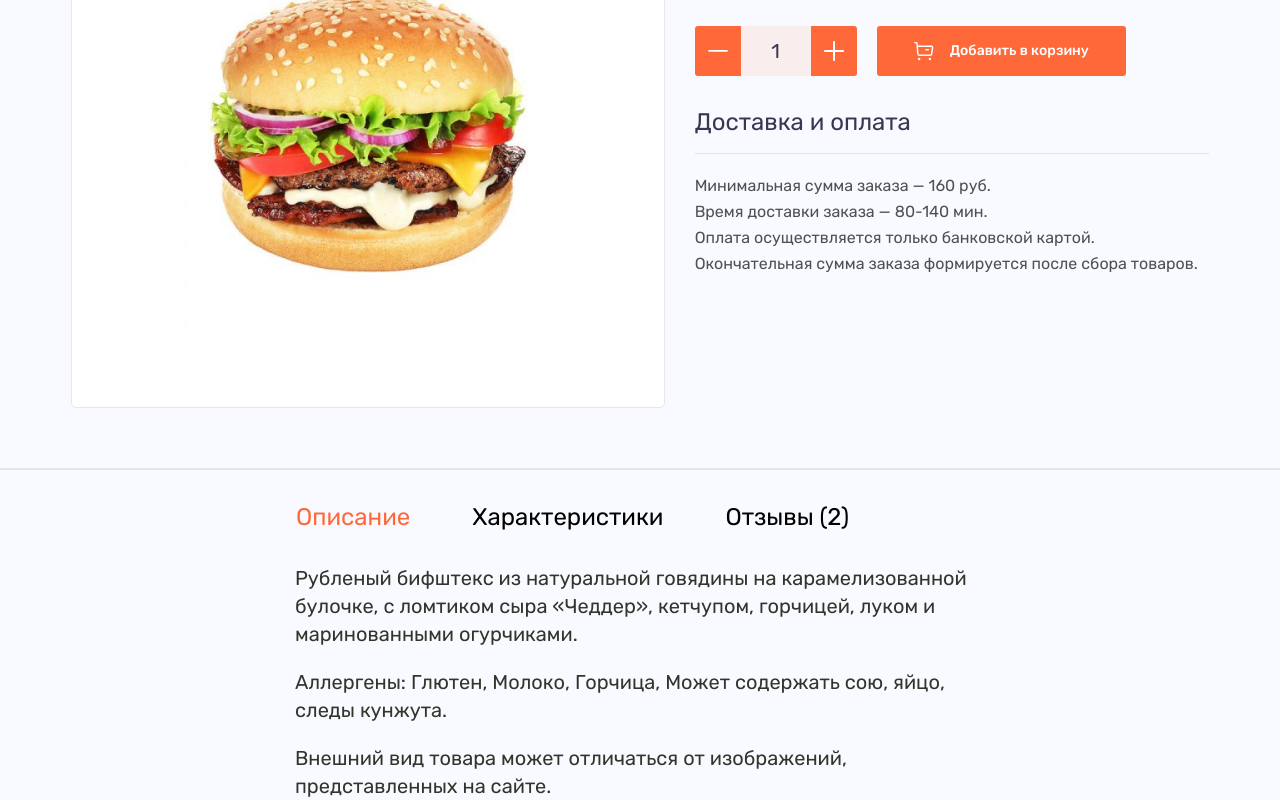
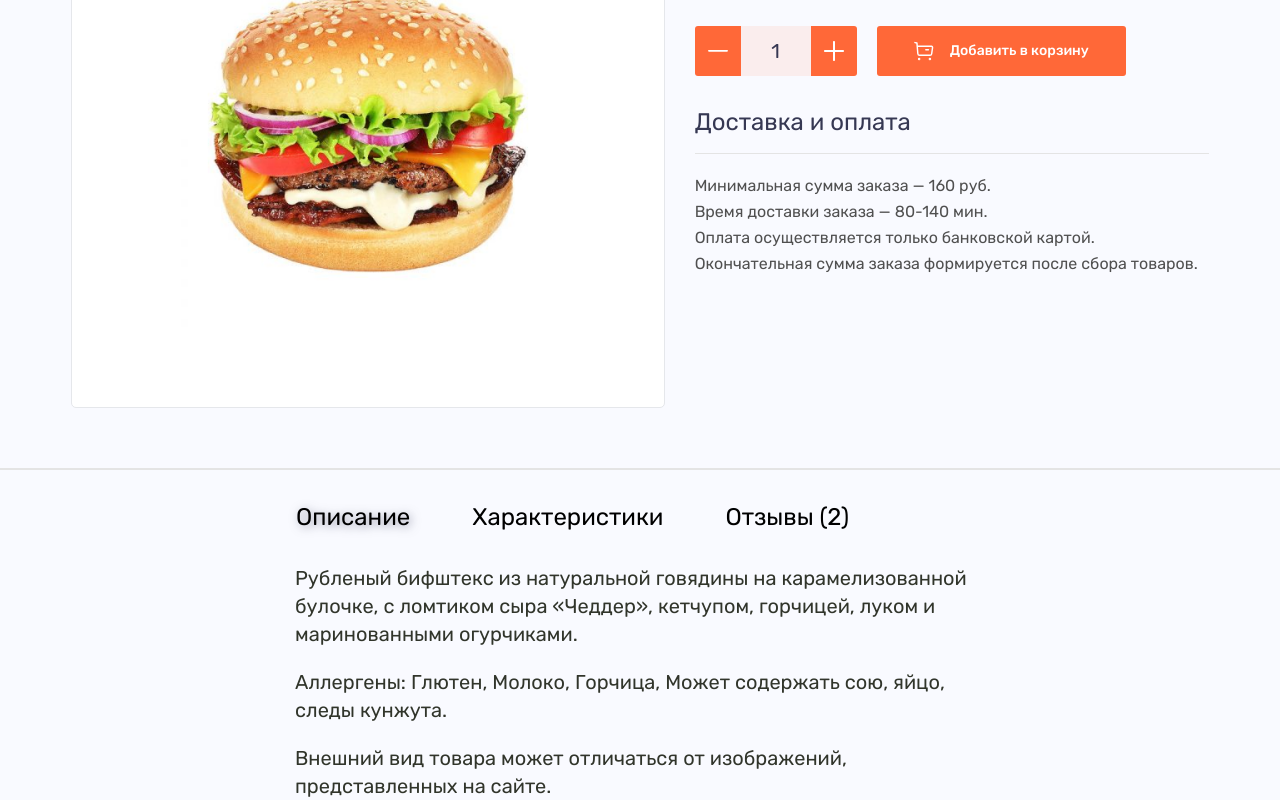
Before and after one commit to AlexDyatlov/simple-food, a React (Create React App) app: page /catalog/s1hv963b4ffgzavk4z0n5001 in a window 1280 px wide. Shown: the part 409-1209 px from the top of the page. Built offline with nearby package versions, Linux system fonts and the light colour scheme; data requests are answered from the project's data file; a web font is replaced by a local one.

Commit message:
Added tab component

```diff
--- /dev/null
+++ b/src/components/common/tab/tabContent.jsx
@@ -0,0 +1,20 @@
+import React from 'react';
+import PropTypes from 'prop-types';
+
+const TabContent = ({ id, activeTab, children }) => {
+  return (
+    activeTab === id
+      ? <div>
+        {children}
+      </div>
+      : null
+  );
+};
+
+TabContent.propTypes = {
+  id: PropTypes.string.isRequired,
+  activeTab: PropTypes.string.isRequired,
+  children: PropTypes.node.isRequired
+};
+
+export default TabContent;
--- /dev/null
+++ b/src/components/common/tab/tabItem.jsx
@@ -0,0 +1,30 @@
+import React from 'react';
+import PropTypes from 'prop-types';
+
+import Button from '../button/button';
+
+const TabItem = ({ id, title, activeTab, setActiveTab }) => {
+  const handleClick = () => {
+    setActiveTab(id);
+  };
+
+  return (
+    <Button
+      className={'text-2xl hover:text-[#FF6838] focus:outline-none focus-visible:shadow-[0_0_0_2px_#FF6838] transition focus-visible:drop-shadow-none hover:drop-shadow-none rounded-md' + (activeTab === id ? ' drop-shadow-[2px_2px_5px_rgba(54,56,83,0.5)]' : '')}
+      tag='btn'
+      type='button'
+      onClick={handleClick}
+    >
+      {title}
+    </Button>
+  );
+};
+
+TabItem.propTypes = {
+  id: PropTypes.string.isRequired,
+  title: PropTypes.string.isRequired,
+  activeTab: PropTypes.string.isRequired,
+  setActiveTab: PropTypes.func.isRequired
+};
+
+export default TabItem;
--- a/src/components/page/productPage/productPage.jsx
+++ b/src/components/page/productPage/productPage.jsx
@@ -4,10 +4,13 @@ import Breadcrumbs from '../../common/breadcrumbs/breadcrumbs';
 import Title from '../../common/title/title';
 import SvgIcon from '../../common/svgIcon/svgIcon';
 import Button from '../../common/button/button';
+import TabItem from '../../common/tab/tabItem';
+import TabContent from '../../common/tab/tabContent';
 
 const ProductPage = ({ productId }) => {
   const BASE_URL = 'http://localhost:3001';
   const [food, setFood] = useState();
+  const [activeTab, setActiveTab] = useState('tab1');
 
   const getById = (id) => {
     return fetch(`${BASE_URL}/food`)
@@ -71,20 +74,28 @@ const ProductPage = ({ productId }) => {
           <div className='max-w-[690px] mx-auto mt-[30px]'>
             <ul className='flex mb-[30px]'>
               <li className='mr-[60px]'>
-                <Button className='text-2xl text-[#FF6838]' tag='btn' type='button'>Описание</Button>
+                <TabItem title='Описание' id='tab1' activeTab={activeTab} setActiveTab={setActiveTab} />
               </li>
               <li className='mr-[60px]'>
-                <Button className='text-2xl' tag='btn' type='button'>Характеристики</Button>
+                <TabItem title='Характеристики' id='tab2' activeTab={activeTab} setActiveTab={setActiveTab} />
               </li>
-              <li className=''>
-                <Button className='text-2xl' tag='btn' type='button'>Отзывы (2)</Button>
+              <li>
+                <TabItem title='Отзывы (2)' id='tab3' activeTab={activeTab} setActiveTab={setActiveTab} />
               </li>
             </ul>
-            <div className='text-xl text-[#31352B]'>
-              <p className='mb-5'>Рубленый бифштекс из натуральной говядины на карамелизованной булочке, с ломтиком сыра «Чеддер», кетчупом, горчицей, луком и маринованными огурчиками.</p>
-              <p className='mb-5'>Аллергены: Глютен, Молоко, Горчица, Может содержать сою, яйцо, следы кунжута.</p>
-              <p>Внешний вид товара может отличаться от изображений, представленных на сайте.</p>
-            </div>
+            <TabContent id='tab1' activeTab={activeTab}>
+              <div className='text-xl text-[#31352B]'>
+                <p className='mb-5'>Рубленый бифштекс из натуральной говядины на карамелизованной булочке, с ломтиком сыра «Чеддер», кетчупом, горчицей, луком и маринованными огурчиками.</p>
+                <p className='mb-5'>Аллергены: Глютен, Молоко, Горчица, Может содержать сою, яйцо, следы кунжута.</p>
+                <p>Внешний вид товара может отличаться от изображений, представленных на сайте.</p>
+              </div>
+            </TabContent>
+            <TabContent id='tab2' activeTab={activeTab}>
+              <p>Tab 2</p>
+            </TabContent>
+            <TabContent id='tab3' activeTab={activeTab}>
+              <p>Tab 3</p>
+            </TabContent>
           </div>
         </div>
       </>
```
Also changed, not shown: 1 other file (tests, documents, lock files or other folders).
